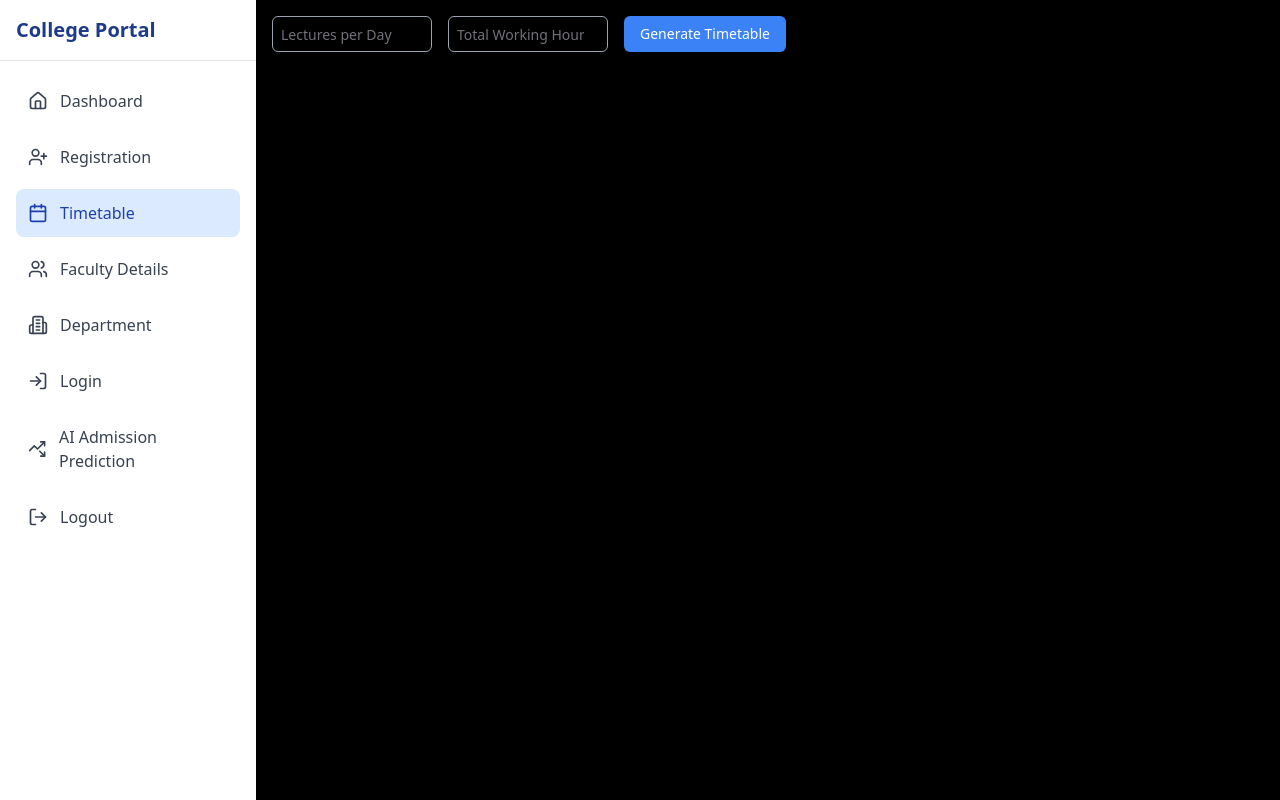
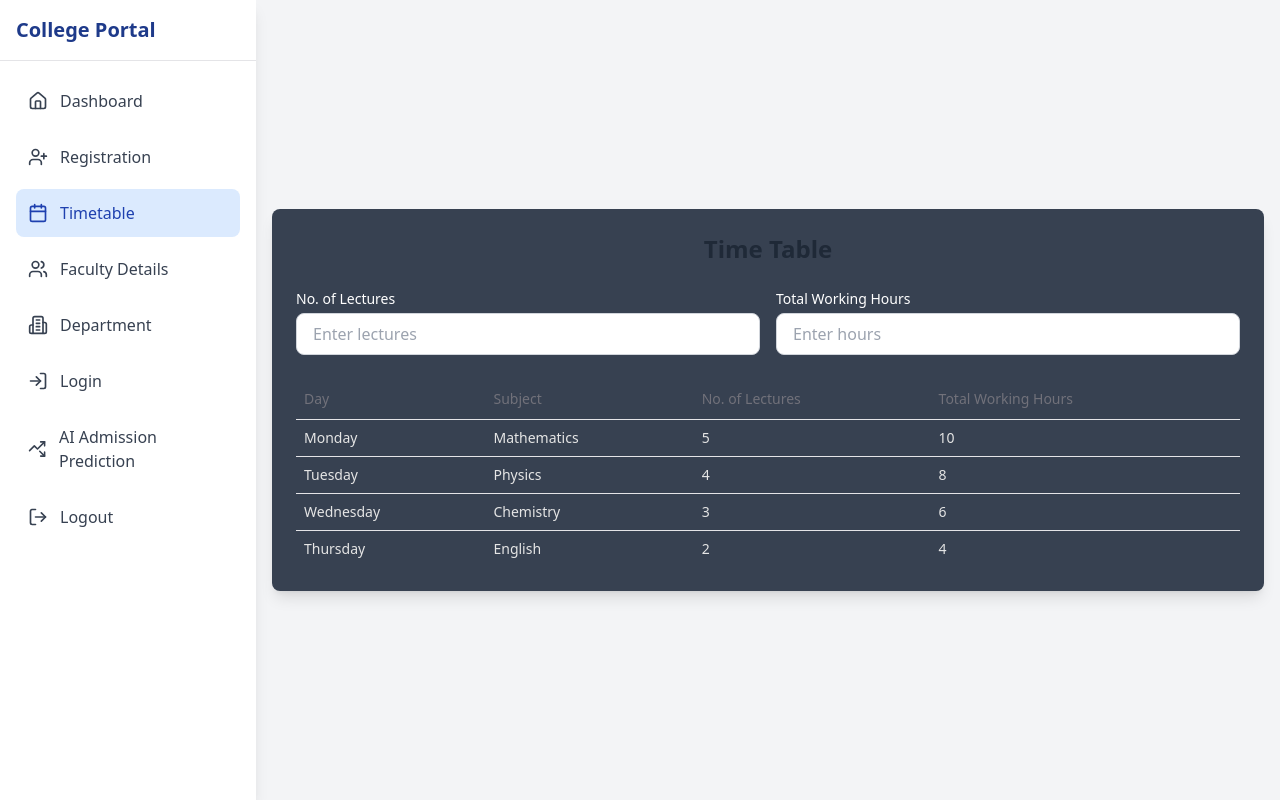
Before and after one commit to Madannadar/collage_admission_prediction, a React (Vite) app in the folder client/: page /Timetable in a window 1280 px wide. Built offline with nearby package versions, Linux system fonts and the light colour scheme.

Commit message:
timetable

```diff
--- a/client/src/Pages/TimeTable.jsx
+++ b/client/src/Pages/TimeTable.jsx
@@ -1,88 +1,112 @@
-import React, { useState } from 'react';
-import { Button } from '../components/ui/button';
-import { Input } from '../components/ui/input';
+import React, { useState } from "react";
+import {
+  Table,
+  TableHeader,
+  TableRow,
+  TableHead,
+  TableBody,
+  TableCell,
+} from "@/components/ui/table";
 
-const Timetable = () => {
-  const [lecturesPerDay, setLecturesPerDay] = useState('');
-  const [workingHours, setWorkingHours] = useState('');
-  const [timetable, setTimetable] = useState([]);
+const TimeTable = () => {
+  // State for input fields
+  const [lectures, setLectures] = useState("");
+  const [workingHours, setWorkingHours] = useState("");
 
-  const handleGenerate = () => {
-    const lectures = parseInt(lecturesPerDay, 10);
-    const hours = parseInt(workingHours, 10);
-
-    if (isNaN(lectures) || lectures <= 0) {
-      alert('Please enter a valid number of lectures per day.');
-      return;
-    }
-
-    if (isNaN(hours) || hours <= 0) {
-      alert('Please enter a valid number of working hours.');
-      return;
-    }
-
-    const timetableData = [];
-    for (let i = 0; i < lectures; i++) {
-      const startTime = Math.floor(i * (hours / lectures));
-      const endTime = Math.floor((i + 1) * (hours / lectures));
-      timetableData.push({
-        lecture: i + 1,
-        startTime: `${startTime}:00`,
-        endTime: `${endTime}:00`,
-      });
-    }
-
-    setTimetable(timetableData);
-  };
+  // Temporary hardcoded data
+  const tableData = [
+    {
+      day : "Monday",
+      subject: "Mathematics",
+      lectures: 5,
+      totalHours: 10,
+    },
+    {
+      day : "Tuesday",
+      subject: "Physics",
+      lectures: 4,
+      totalHours: 8,
+    },
+    {
+      day : "Wednesday",
+      subject: "Chemistry",
+      lectures: 3,
+      totalHours: 6,
+    },
+    {
+      day : "Thursday",
+      subject: "English",
+      lectures: 2,
+      totalHours: 4,
+    },
+  ];
 
   return (
-    <div className="min-h-screen bg-black text-white p-4">
-      {/* Inputs and Button in a Single Row */}
-      <div className="flex items-center gap-4">
-        <Input
+    <div className="flex flex-col items-center justify-center min-h-screen bg-gray-100 p-4">
+      <div className="bg-gray-700 p-6 rounded-lg shadow-lg max-w-7xl w-full">
+        <h1 className="text-2xl font-bold text-gray-800 mb-6 text-center">
+          Time Table
+        </h1>
+        {/* Input Fields */}
+        <div className="grid grid-cols-2 gap-4 mb-6">
+          <div>
+            <label
+              htmlFor="lectures"
+              className="block text-sm font-medium text-white mb-1"
+            >
+              No. of Lectures
+            </label>
+            <input
               type="number"
-          placeholder="Lectures per Day"
-          value={lecturesPerDay}
-          onChange={(e) => setLecturesPerDay(e.target.value)}
-          className="w-40 p-2 border border-gray-400 text-white"
+              id="lectures"
+              value={lectures}
+              onChange={(e) => setLectures(e.target.value)}
+              className="w-full px-4 py-2 border border-gray-300 rounded-lg focus:outline-none focus:ring-2 focus:ring-gray-500"
+              placeholder="Enter lectures"
             />
-        <Input
+          </div>
+          <div>
+            <label
+              htmlFor="workingHours"
+              className="block text-sm font-medium text-white mb-1"
+            >
+              Total Working Hours
+            </label>
+            <input
               type="number"
-          placeholder="Total Working Hours"
+              id="workingHours"
               value={workingHours}
               onChange={(e) => setWorkingHours(e.target.value)}
-          className="w-40 p-2 border border-gray-400 text-white"
+              className="w-full px-4 py-2 border border-gray-300 rounded-lg focus:outline-none focus:ring-2 focus:ring-gray-500"
+              placeholder="Enter hours"
             />
-        <Button onClick={handleGenerate} className="bg-blue-500 hover:bg-blue-600 text-white px-4 py-2">
-          Generate Timetable
-        </Button>
+          </div>
         </div>
 
-      {/* Timetable Table Below */}
-      {timetable.length > 0 && (
-        <div className="mt-4">
-          <table className="w-full border-collapse border border-gray-500 text-white">
-            <thead>
-              <tr className="bg-gray-700 text-white">
-                <th className="p-2 border">Lecture</th>
-                <th className="p-2 border">Start Time</th>
-                <th className="p-2 border">End Time</th>
-              </tr>
-            </thead>
-            <tbody>
-              {timetable.map((lecture, index) => (
-                <tr key={index} className="border text-center">
-                  <td className="p-2 border">{lecture.lecture}</td>
-                  <td className="p-2 border">{lecture.startTime}</td>
-                  <td className="p-2 border">{lecture.endTime}</td>
-                </tr>
+        {/* Time Table */}
+        <Table>
+          <TableHeader>
+            <TableRow>
+              <TableHead>Day</TableHead>
+              <TableHead>Subject</TableHead>
+              <TableHead>No. of Lectures</TableHead>
+              <TableHead>Total Working Hours</TableHead>
+            </TableRow>
+          </TableHeader>
+          <TableBody>
+            {tableData.map((row, index) => (
+              <TableRow key={index}>
+                <TableCell>{row.day}</TableCell>
+                <TableCell>{row.subject}</TableCell>
+                <TableCell>{row.lectures}</TableCell>
+                <TableCell>{row.totalHours}</TableCell>
+              </TableRow>
             ))}
-            </tbody>
-          </table>
+          </TableBody>
+        </Table>
       </div>
-      )}
     </div>
   );
 };
 
-export default Timetable;
+export default TimeTable;
--- /dev/null
+++ b/client/src/components/ui/table.jsx
@@ -0,0 +1,86 @@
+import * as React from "react"
+
+import { cn } from "@/lib/utils"
+
+const Table = React.forwardRef(({ className, ...props }, ref) => (
+  <div className="relative w-full overflow-auto">
+    <table
+      ref={ref}
+      className={cn("w-full caption-bottom text-sm", className)}
+      {...props} />
+  </div>
+))
+Table.displayName = "Table"
+
+const TableHeader = React.forwardRef(({ className, ...props }, ref) => (
+  <thead ref={ref} className={cn("[&_tr]:border-b", className)} {...props} />
+))
+TableHeader.displayName = "TableHeader"
+
+const TableBody = React.forwardRef(({ className, ...props }, ref) => (
+  <tbody
+    ref={ref}
+    className={cn("[&_tr:last-child]:border-0", className)}
+    {...props} />
+))
+TableBody.displayName = "TableBody"
+
+const TableFooter = React.forwardRef(({ className, ...props }, ref) => (
+  <tfoot
+    ref={ref}
+    className={cn("border-t bg-muted/50 font-medium [&>tr]:last:border-b-0", className)}
+    {...props} />
+))
+TableFooter.displayName = "TableFooter"
+
+const TableRow = React.forwardRef(({ className, ...props }, ref) => (
+  <tr
+    ref={ref}
+    className={cn(
+      "border-b transition-colors hover:bg-muted/50 data-[state=selected]:bg-muted",
+      className
+    )}
+    {...props} />
+))
+TableRow.displayName = "TableRow"
+
+const TableHead = React.forwardRef(({ className, ...props }, ref) => (
+  <th
+    ref={ref}
+    className={cn(
+      "h-10 px-2 text-left align-middle font-medium text-muted-foreground [&:has([role=checkbox])]:pr-0 [&>[role=checkbox]]:translate-y-[2px]",
+      className
+    )}
+    {...props} />
+))
+TableHead.displayName = "TableHead"
+
+const TableCell = React.forwardRef(({ className, ...props }, ref) => (
+  <td
+    ref={ref}
+    className={cn(
+      "p-2 align-middle [&:has([role=checkbox])]:pr-0 [&>[role=checkbox]]:translate-y-[2px]",
+      className
+    )}
+    {...props} />
+))
+TableCell.displayName = "TableCell"
+
+const TableCaption = React.forwardRef(({ className, ...props }, ref) => (
+  <caption
+    ref={ref}
+    className={cn("mt-4 text-sm text-muted-foreground", className)}
+    {...props} />
+))
+TableCaption.displayName = "TableCaption"
+
+export {
+  Table,
+  TableHeader,
+  TableBody,
+  TableFooter,
+  TableHead,
+  TableRow,
+  TableCell,
+  TableCaption,
+}
```
Lines whose indentation alone changed are shown as unchanged.
